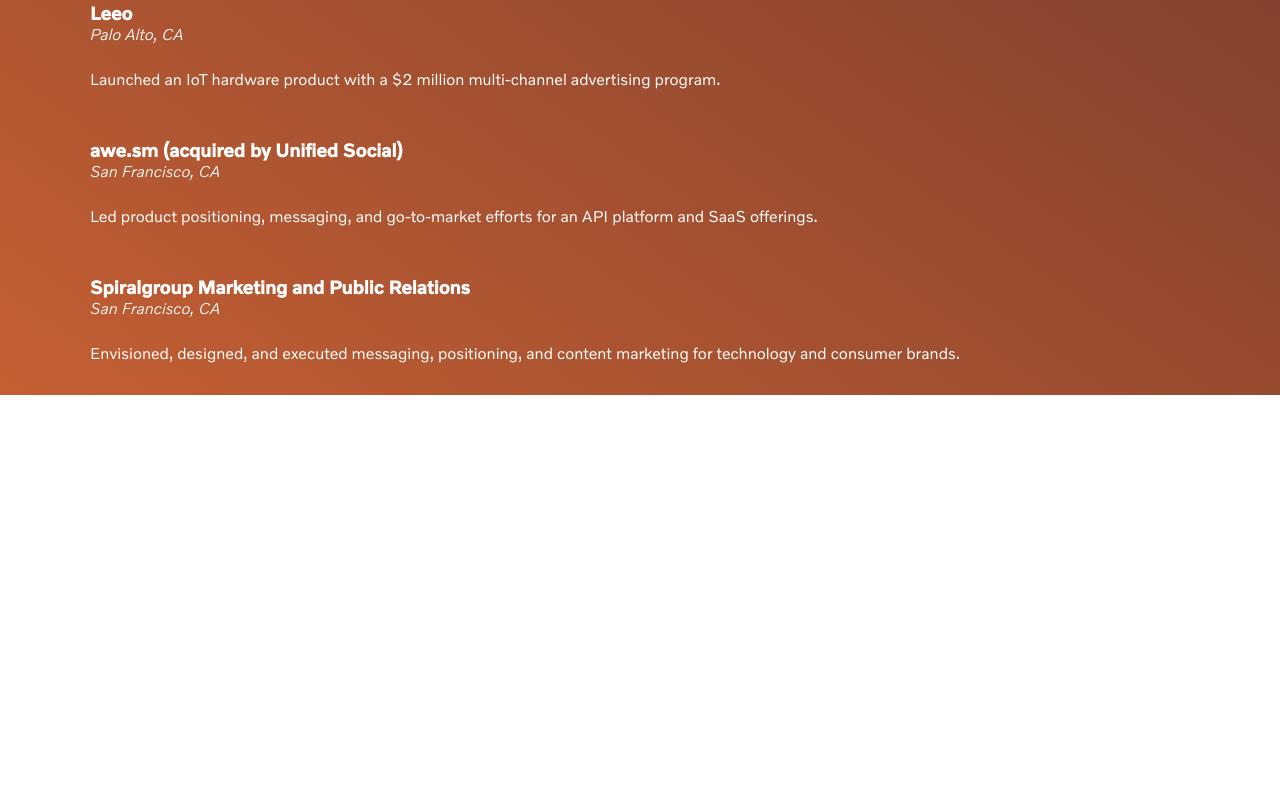
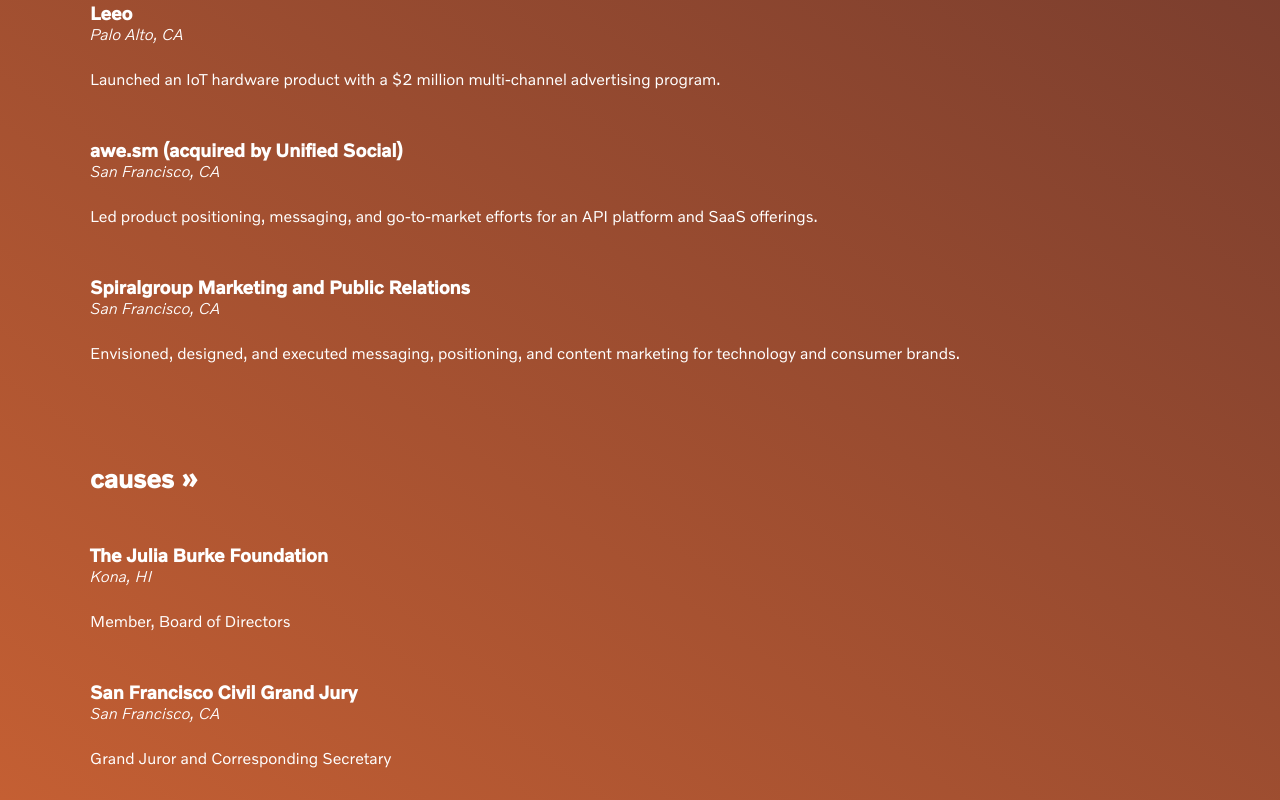
Before and after one commit to cowperthwait/2023website, a React (Create React App) app: page / in a window 1280 px wide. Shown: the part 980-1780 px from the top of the page. Before the commit the page ends 1375 px from the top, so only its background shows below. Built offline with nearby package versions, Linux system fonts and the light colour scheme.

Commit message:
Built Causes section

```diff
--- /dev/null
+++ b/src/landing-components/LandingCausesSection.jsx
@@ -0,0 +1,20 @@
+export default function LandingCausesSection() {
+    return (
+        <>
+            <h2>causes »</h2>
+            <div className="Spacer-2X" />
+            <h3>The Julia Burke Foundation</h3>
+            <p className="italic">Kona, HI</p>
+            <div className="Spacer-1X" />
+
+            <p>Member, Board of Directors</p>
+
+            <div className="Spacer-2X" />
+
+            <h3>San Francisco Civil Grand Jury</h3>
+            <p className="italic">San Francisco, CA</p>
+            <div className="Spacer-1X" />
+            <p>Grand Juror and Corresponding Secretary</p>
+        </>
+    );
+}
--- a/src/pages/Landing.jsx
+++ b/src/pages/Landing.jsx
@@ -2,6 +2,7 @@
 import LandingSubheader from "../landing-components/LandingSubheader";
 import LandingHeadshot from "../landing-components/LandingHeadshot";
 import LandingWorkSection from "../landing-components/LandingWorkSection";
+import LandingCausesSection from "../landing-components/LandingCausesSection";
 
 export default function Landing(props) {
     return (
@@ -19,6 +20,8 @@
             <LandingSubheader />
             <div className="Spacer-4X" />
             <LandingWorkSection />
+            <div className="Spacer-4X" />
+            <LandingCausesSection />
         </div>
     );
 }
```
